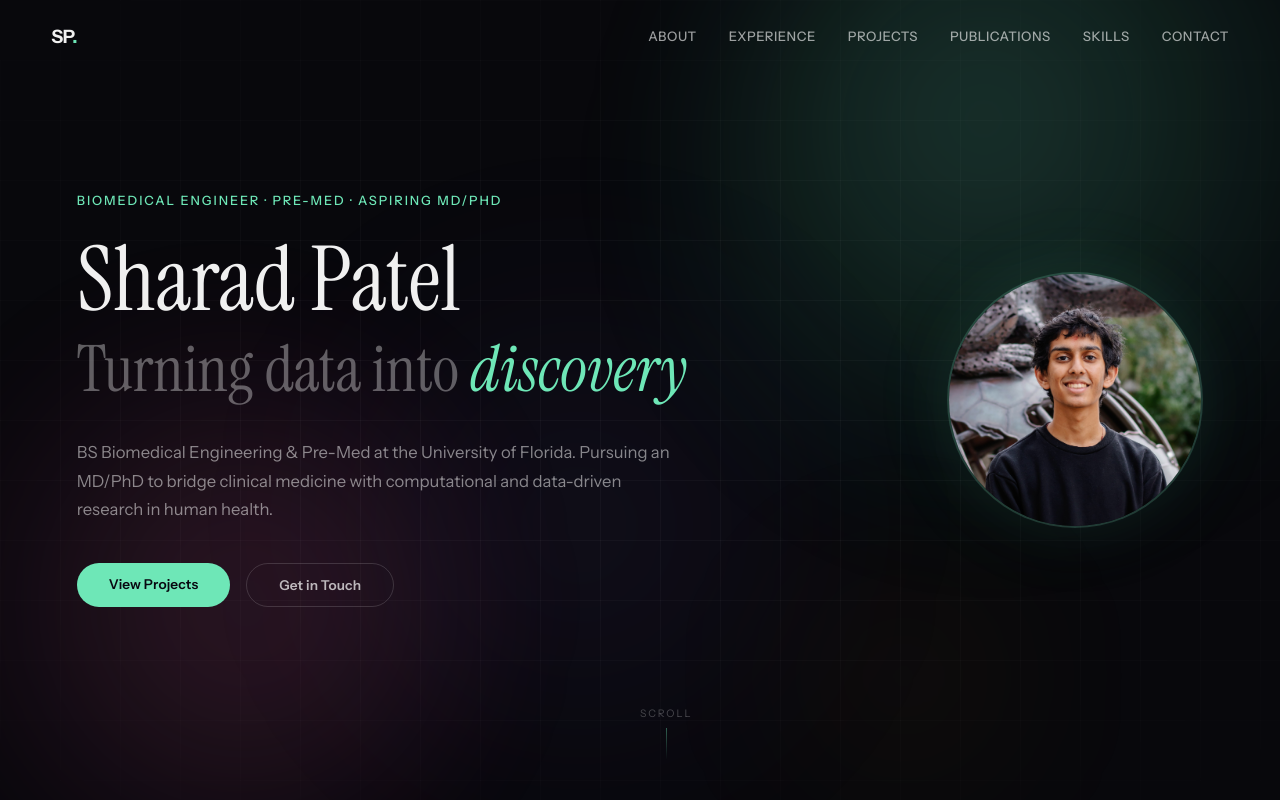
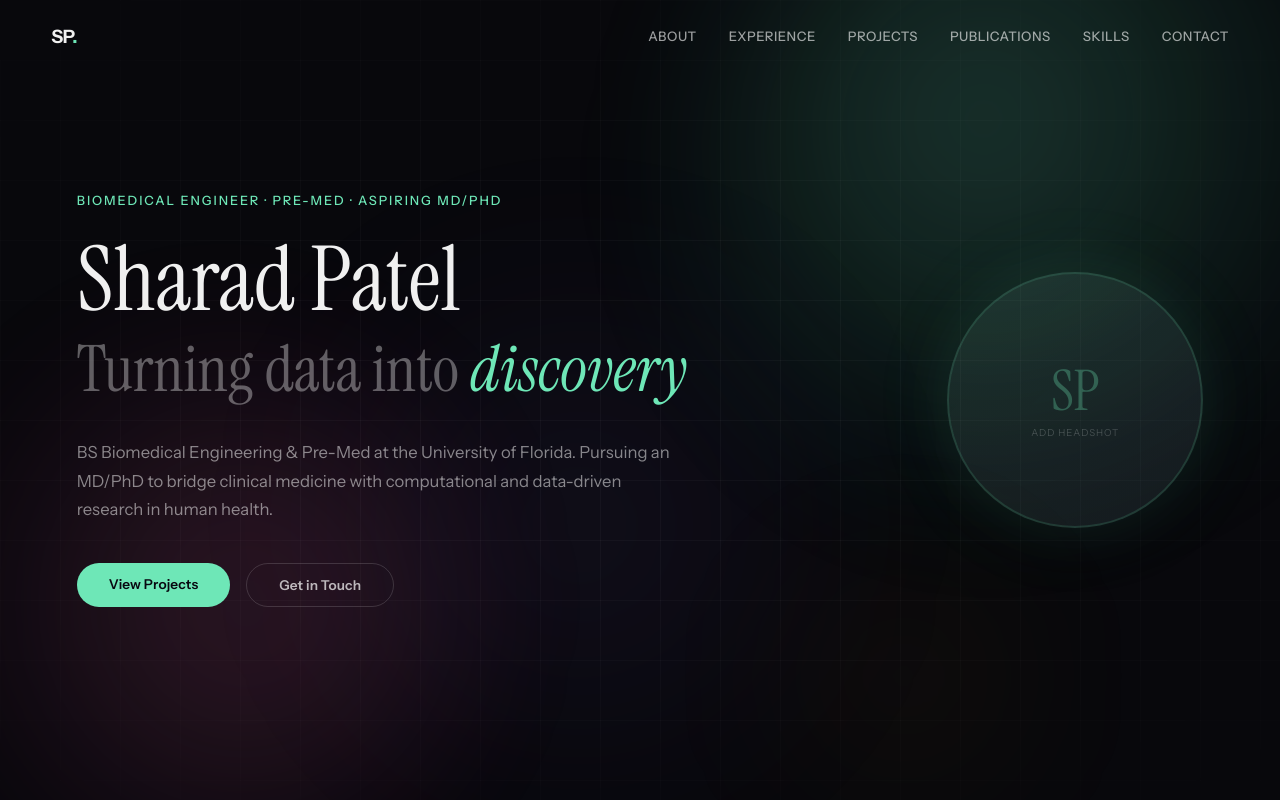
Before and after one commit to sharadrpatel/sharad-portfolio, a React (Vite) app: page / in a window 1280 px wide. Shown: the top 800 px of the page. Built offline with nearby package versions, Linux system fonts and the light colour scheme.

Commit message:
Remove scroll indicator

```diff
--- a/src/App.jsx
+++ b/src/App.jsx
@@ -255,7 +255,7 @@ const SKILLS = {
 
 const STATS = [
   { value: "3.92", label: "GPA" },
-  { value: "3", label: "Publications" },
+  { value: "3", label: "Publications & Presentations" },
   { value: "10+", label: "Projects" },
   { value: "MD/PhD", label: "Track" },
 ];
@@ -694,8 +694,13 @@ function Hero() {
             position: "relative",
             background: "rgba(255,255,255,0.03)",
           }}>
-
-          <img
+            {/*
+              ── REPLACE THIS WITH YOUR HEADSHOT ──
+              1. Add your photo to /public/headshot.jpg
+              2. Uncomment the <img> tag below
+              3. Delete the placeholder <div> below
+            */}
+            {/* <img
               src="/headshot.jpg"
               alt="Sharad Patel"
               style={{
@@ -703,47 +708,38 @@ function Hero() {
                 height: "100%",
                 objectFit: "cover",
               }}
-            />
+            /> */}
+
+            {/* Placeholder — remove once you add your photo */}
+            <div style={{
+              width: "100%",
+              height: "100%",
+              display: "flex",
+              alignItems: "center",
+              justifyContent: "center",
+              flexDirection: "column",
+              gap: "0.5rem",
+              background: "linear-gradient(135deg, rgba(110,231,183,0.08) 0%, rgba(147,197,253,0.05) 100%)",
+            }}>
+              <span style={{
+                fontFamily: "'Instrument Serif', serif",
+                fontSize: "3.5rem",
+                color: "rgba(110,231,183,0.3)",
+                lineHeight: 1,
+              }}>SP</span>
+              <span style={{
+                fontFamily: "'Instrument Sans', sans-serif",
+                fontSize: "0.6rem",
+                color: "rgba(255,255,255,0.2)",
+                letterSpacing: "0.1em",
+                textTransform: "uppercase",
+              }}>Add headshot</span>
+            </div>
           </div>
         </div>
       </div>
 
-      {/* Scroll indicator */}
-      <div
-        style={{
-          position: "absolute",
-          bottom: 40,
-          left: "50%",
-          transform: "translateX(-50%)",
-          display: "flex",
-          flexDirection: "column",
-          alignItems: "center",
-          gap: 8,
-          opacity: 0,
-          animation: "fadeUp 0.8s 1.4s forwards",
-        }}
-      >
-        <span
-          style={{
-            fontSize: "0.65rem",
-            letterSpacing: "0.18em",
-            textTransform: "uppercase",
-            color: "rgba(255,255,255,0.25)",
-            fontFamily: "'Instrument Sans', sans-serif",
-          }}
-        >
-          Scroll
-        </span>
-        <div
-          style={{
-            width: 1,
-            height: 32,
-            background:
-              "linear-gradient(to bottom, rgba(110,231,183,0.5), transparent)",
-            animation: "pulse 2s infinite",
-          }}
-        />
-      </div>
+
     </section>
   );
 }
```
